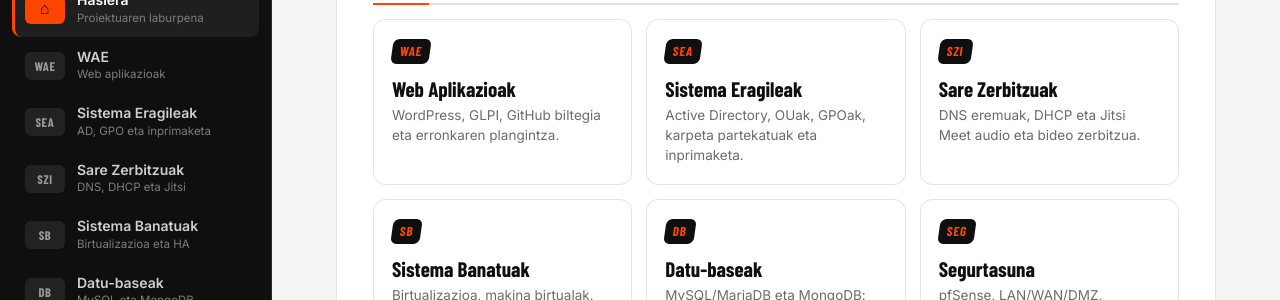
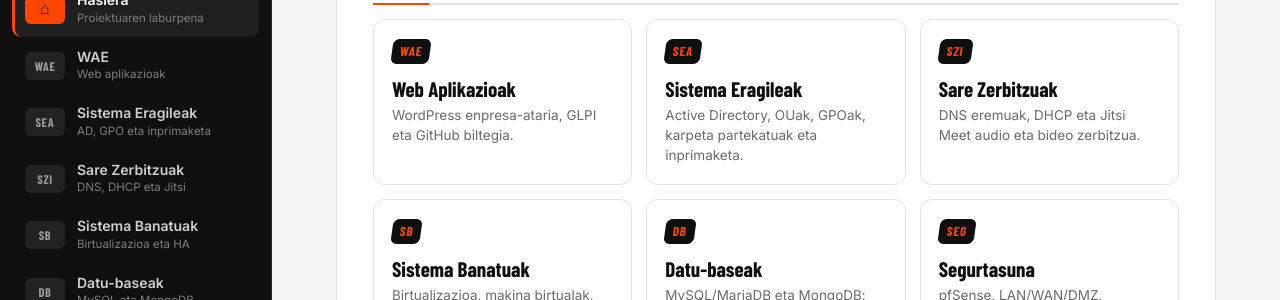
Before and after one commit to Lukennnn/3.-taldea---1.-erronka, a Jekyll site: the page built from 0-index.md, in a window 1280 px wide and 900 px high, scrolled down 377 px. Shown: the part 153-453 px from the top of the window. Built offline with Jekyll 4.4.1, drawn with Linux system fonts in a browser that asks for light colours; some web fonts are replaced; our own code applies the rules of GitHub Pages for plain Markdown files.

Commit message:
Update card description for Web Aplikazioak

```diff
--- a/0-index.md
+++ b/0-index.md
@@ -31,7 +31,7 @@ title: Hasiera
 <section class="home-section">
   <h2>Dokumentazioa</h2>
   <div class="cards">
-    <a class="card" href="{{ '/1-wae.html' | relative_url }}"><span class="card-code">WAE</span><span class="card-title">Web Aplikazioak</span><span class="card-desc">WordPress, GLPI, GitHub biltegia eta erronkaren plangintza.</span></a>
+    <a class="card" href="{{ '/1-wae.html' | relative_url }}"><span class="card-code">WAE</span><span class="card-title">Web Aplikazioak</span><span class="card-desc">WordPress enpresa-ataria, GLPI eta GitHub biltegia.</span></a>
     <a class="card" href="{{ '/2-sistema-eragileak.html' | relative_url }}"><span class="card-code">SEA</span><span class="card-title">Sistema Eragileak</span><span class="card-desc">Active Directory, OUak, GPOak, karpeta partekatuak eta inprimaketa.</span></a>
     <a class="card" href="{{ '/3-sare-zerbitzuak.html' | relative_url }}"><span class="card-code">SZI</span><span class="card-title">Sare Zerbitzuak</span><span class="card-desc">DNS eremuak, DHCP eta Jitsi Meet audio eta bideo zerbitzua.</span></a>
     <a class="card" href="{{ '/4-sistema-banatuak.html' | relative_url }}"><span class="card-code">SB</span><span class="card-title">Sistema Banatuak</span><span class="card-desc">Birtualizazioa, makina birtualak, edukiontziak eta erabilgarritasun handia.</span></a>
```
